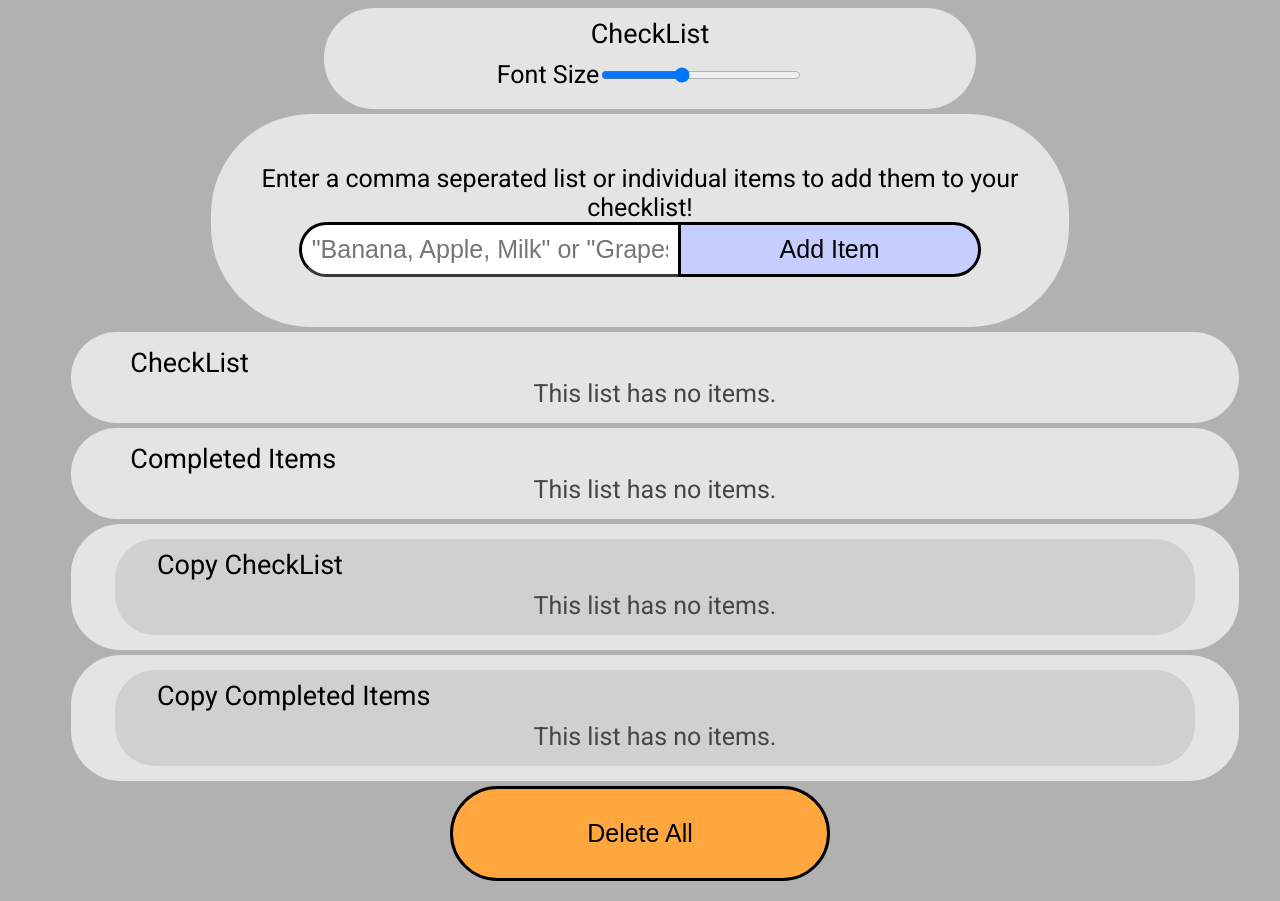
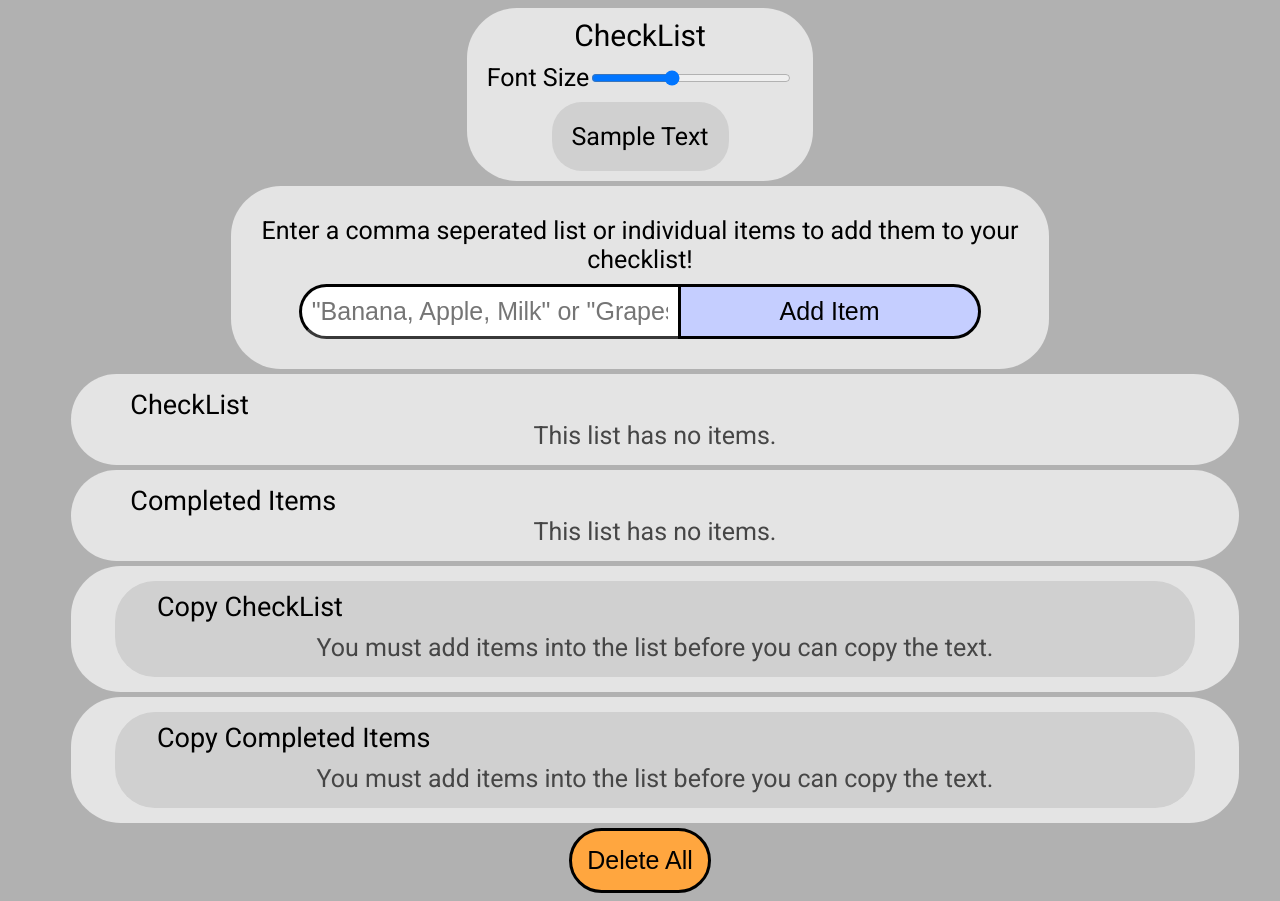
Before and after one commit to VeyGudTek/CheckList, a React (Vite) app: page / in a window 1280 px wide. Built offline with nearby package versions, Linux system fonts and the light colour scheme.

Commit message:
Updated Styles

```diff
--- a/src/CheckList.jsx
+++ b/src/CheckList.jsx
@@ -52,7 +52,9 @@ function CheckList() {
             <CopyPaste items={checkList} title={"Copy CheckList"} fontSize={fontSize}/>
             <CopyPaste items={doneList} title={"Copy Completed Items"} fontSize={fontSize}/>
 
-            <button className="delete" style={{fontSize: fontSize}} onClick={deleteAll}>Delete All</button>
+            <div className="delete-container">
+                <button className="delete" style={{fontSize: fontSize}} onClick={deleteAll}>Delete All</button>
+            </div>
         </div>
     )
 }
--- a/src/CheckListStyle.css
+++ b/src/CheckListStyle.css
@@ -5,13 +5,16 @@ body {
     font-family: "Roboto";
 }
 
+.settings-container{
+    text-align: center;
+}
+
 .settings{
+    display: inline-block;
     text-align: center;
     padding: 10px;
     background-color: rgb(228, 228, 228);
-    width: 50%;
     margin-bottom: 5px;
-    margin-left: 25%;
     border-radius: 50px;
 }
 
@@ -27,13 +30,25 @@ body {
     width: 200px;
 }
 
+.sample{
+    background-color: rgb(208, 208, 208);
+    border-radius: 30px;
+    display: inline-block;
+    padding: 20px;
+    margin: auto;
+}
+
+.input-prompt{
+    padding-bottom: 10px;
+}
+
 .input{
     text-align: center;
-    padding: 50px;
+    padding: 30px;
     background-color: rgb(228, 228, 228);
     width: 60%;
     margin: auto;
-    border-radius: 100px;
+    border-radius: 50px;
 }
 
 input[type=text] {
@@ -191,11 +206,13 @@ input[type=submit]:active {
     transition: opacity 2s linear;
 }
 
+.delete-container{
+    text-align: center;
+}
+
 .delete{
-    display: block;
-    width: 30%;
-    margin: auto;
-    padding: 30px;
+    display: inline-block;
+    padding: 15px;
     background-color: rgb(255, 166, 63);
     border-radius: 50px;
     border-width: 3px;
--- a/src/CopyPaste.jsx
+++ b/src/CopyPaste.jsx
@@ -31,7 +31,7 @@ function CopyPaste({items, title, fontSize}){
                 <div className="label" style={{fontSize: fontSize+2}}>{title}</div>
                 <div className="copy-paste" style={{fontSize: fontSize}}>
                     {text != "" ? text : <div className="no-item">
-                        This list has no items.
+                        You must add items into the list before you can copy the text.
                     </div>}
                 </div>
             </div>
--- a/src/Input.jsx
+++ b/src/Input.jsx
@@ -13,7 +13,7 @@ function Input({handleSubmit, fontSize}){
 
     return (
         <div className="input" >
-            <span style={{fontSize: fontSize}}>Enter a comma seperated list or individual items to add them to your checklist!</span>
+            <div className="input-prompt" style={{fontSize: fontSize}}>Enter a comma seperated list or individual items to add them to your checklist!</div>
 
             <form onSubmit={(e) => {handleSubmit(e, text); resetText();}}>
                 <input type="text" placeholder={'"Banana, Apple, Milk" or "Grapes"'} value={text} onChange={handleOnChange} style={{fontSize: fontSize}} required/>
--- a/src/Settings.jsx
+++ b/src/Settings.jsx
@@ -1,13 +1,18 @@
 function Settings({setFontSize, fontSize}){
 
     return (
-        <div className="settings">
-            <div className="visual" style={{fontSize:fontSize+2}}>
-                CheckList
-            </div>
-            <div className="slider-container" style={{fontSize:fontSize}}>
-                Font Size
-                <input className="slider" type="range" min="10" max="48" onChange={(e) => setFontSize(parseInt(e.target.value))} value={fontSize.toString()}/>
+        <div className="settings-container">
+            <div className="settings">
+                <div className="visual" style={{fontSize: 30}}>
+                    CheckList
+                </div>
+                <div className="slider-container" style={{fontSize:25}}>
+                    Font Size
+                    <input className="slider" type="range" min="10" max="48" onChange={(e) => setFontSize(parseInt(e.target.value))} value={fontSize.toString()}/>
+                </div>
+                <div className="sample" style={{fontSize:fontSize}}>
+                    Sample Text
+                </div>
             </div>
         </div>
     )
```
